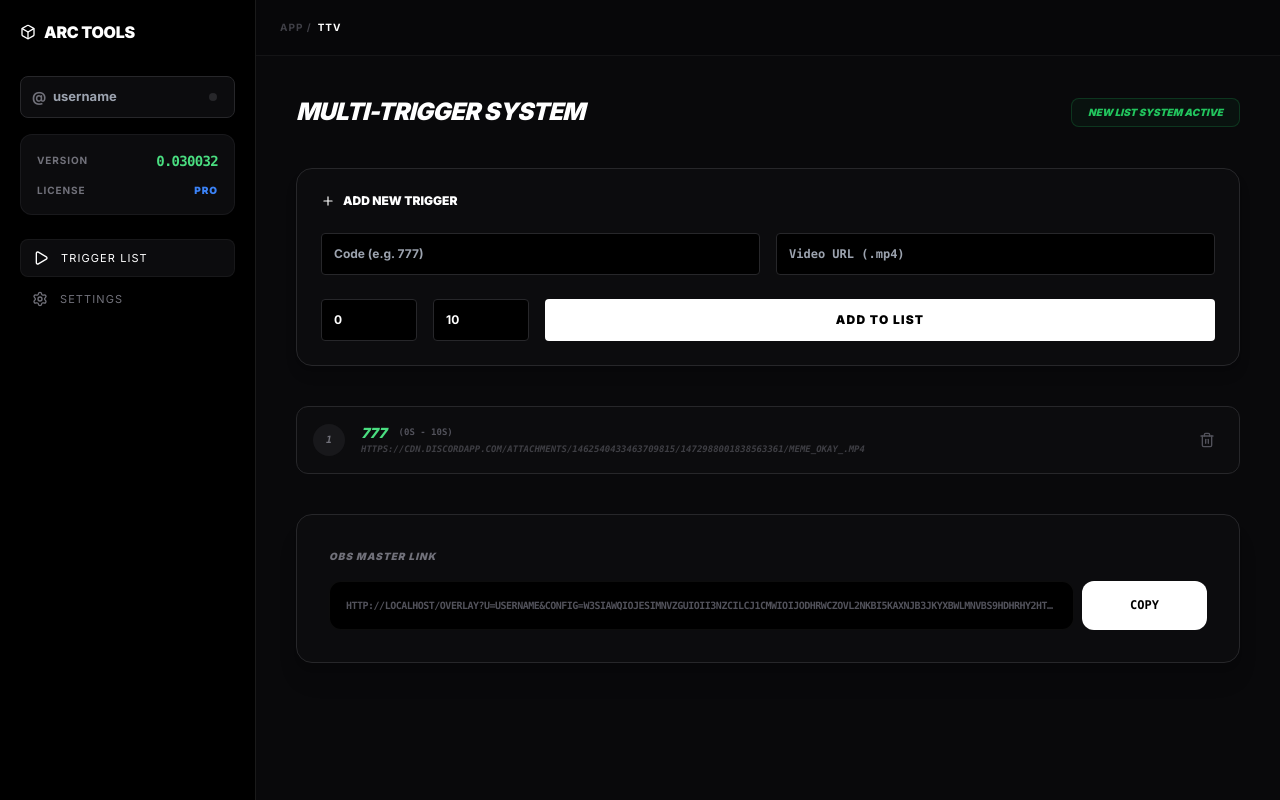
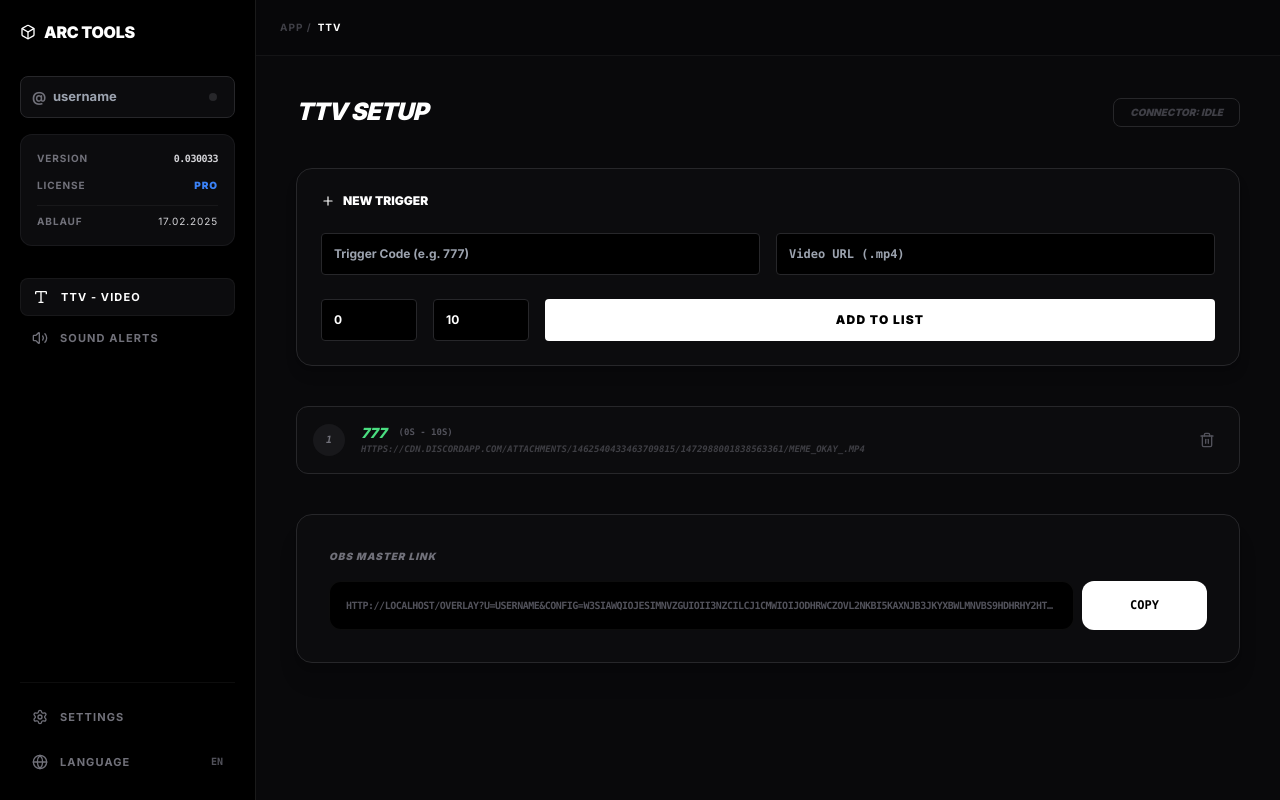
Before and after one commit to muhtarremsi/tiktok-overlay, a Next.js app: page / in a window 1280 px wide. Built offline with nearby package versions, Linux system fonts and the light colour scheme.

Commit message:
Restored Sidebar Design 0.030033 with Multi-Trigger List

```diff
--- a/app/page.tsx
+++ b/app/page.tsx
@@ -3,8 +3,8 @@
 import React, { useState, useEffect, Suspense } from "react";
 import { useSearchParams, useRouter } from "next/navigation";
 import {
-  Box, Loader2, Plus, Trash2, Menu, X,
-  Settings, Globe, Play, CheckCircle
+  Type, Settings, Box, Loader2, Plus, Trash2, Menu, X,
+  Volume2, Globe, Play
 } from "lucide-react";
 
 function DashboardContent() {
@@ -12,32 +12,35 @@ function DashboardContent() {
   const router = useRouter();
   const [username, setUsername] = useState("");
   const [isLive, setIsLive] = useState(false);
+  const [isChecking, setIsChecking] = useState(false);
   const [activeView, setActiveView] = useState("ttv");
   const [sidebarOpen, setSidebarOpen] = useState(false);
   const [baseUrl, setBaseUrl] = useState("");
   const [lang, setLang] = useState(searchParams.get("lang")?.toUpperCase() || "EN");
 
-  // HIER IST DIE NEUE VERSION
-  const version = "0.030032";
+  // NEUE VERSION
+  const version = "0.030033";
+  const expiryDate = "17.02.2025"; // Wie im Screenshot
 
   useEffect(() => {
     setBaseUrl(window.location.origin);
   }, []);
 
-  // Status Check Logic
   useEffect(() => {
     if (!username || username.length < 2) { setIsLive(false); return; }
     const checkStatus = async () => {
+      setIsChecking(true);
       try {
         const res = await fetch(`/api/status?u=${username}`);
         if (res.ok) {
           const data = await res.json();
           setIsLive(!!data.online);
-        }
+        } else { setIsLive(false); }
       } catch (e) { setIsLive(false); }
+      finally { setIsChecking(false); }
     };
-    const interval = setInterval(checkStatus, 5000);
-    return () => clearInterval(interval);
+    const timeoutId = setTimeout(checkStatus, 1000);
+    return () => clearTimeout(timeoutId);
   }, [username]);
 
   const updateLang = (newLang: string) => {
@@ -49,59 +52,79 @@ function DashboardContent() {
     <div className="flex h-screen w-full overflow-hidden bg-[#09090b] text-zinc-200 font-sans text-[12px]">
       {sidebarOpen && <div className="fixed inset-0 bg-black/60 backdrop-blur-sm z-40 lg:hidden" onClick={() => setSidebarOpen(false)} />}
 
-      <aside className={`fixed inset-y-0 left-0 w-64 bg-black border-r border-white/10 z-50 transition-transform lg:relative lg:translate-x-0 ${sidebarOpen ? "translate-x-0" : "-translate-x-full"}`}>
-        <div className="flex flex-col h-full p-5 font-sans uppercase font-bold italic">
+      {/* SIDEBAR - EXACT REPLICA OF IMAGE_248C42 */}
+      <aside className={`fixed inset-y-0 left-0 w-64 bg-black border-r border-white/10 z-50 transition-transform lg:relative lg:translate-x-0 ${sidebarOpen ? "translate-x-0" : "-translate-x-full"} flex flex-col`}>
+        <div className="p-5 flex flex-col h-full font-sans uppercase font-bold italic">
+          {/* LOGO */}
           <div className="flex items-center justify-between mb-8 text-white tracking-tight not-italic">
             <h1 className="text-base flex items-center gap-2 font-black"><Box className="w-4 h-4 text-white" /> ARC TOOLS</h1>
             <button className="lg:hidden" onClick={() => setSidebarOpen(false)}><X size={18} /></button>
           </div>
 
-          <div className="mb-6 space-y-4 not-italic">
+          {/* USER INFO BLOCK */}
+          <div className="mb-8 space-y-4 not-italic">
             <div className="relative">
               <div className="absolute inset-y-0 left-3 flex items-center text-zinc-500 text-sm">@</div>
-              <input type="text" placeholder="Username" value={username} onChange={(e) => setUsername(e.target.value.toLowerCase())} className="w-full bg-[#0c0c0e] border border-zinc-800 text-zinc-200 text-[13px] rounded-lg py-2.5 pl-8 pr-10 focus:outline-none focus:border-zinc-600 transition-all lowercase" />
+              <input type="text" placeholder="username" value={username} onChange={(e) => setUsername(e.target.value.toLowerCase())} className="w-full bg-[#0c0c0e] border border-zinc-800 text-zinc-200 text-[13px] rounded-lg py-2.5 pl-8 pr-10 focus:outline-none focus:border-zinc-600 transition-all lowercase" />
               <div className="absolute inset-y-0 right-3 flex items-center justify-center w-5">
-                 <div className={`w-2 h-2 rounded-full transition-all duration-500 ${isLive ? 'bg-green-500 shadow-[0_0_10px_#22c55e]' : 'bg-zinc-800'}`}></div>
+                 {isChecking ? <Loader2 size={12} className="animate-spin text-zinc-600" /> : <div className={`w-2 h-2 rounded-full transition-all duration-500 ${isLive ? 'bg-green-500 shadow-[0_0_10px_#22c55e]' : 'bg-zinc-800'}`}></div>}
               </div>
             </div>
+
+            {/* INFO CARD (Version, License, Ablauf) */}
             <div className="bg-[#0c0c0e] border border-zinc-800/50 rounded-xl p-4 space-y-3 font-bold uppercase tracking-widest text-[9px] text-zinc-500">
-              <div className="flex justify-between items-center text-[10px]">
-                <span>VERSION</span>
-                {/* HIER MUSS 0.030032 STEHEN */}
-                <span className="text-green-400 font-mono tracking-tighter text-sm">{version}</span>
-              </div>
+              <div className="flex justify-between items-center text-[10px]"><span>VERSION</span><span className="text-zinc-300 font-mono tracking-tighter">{version}</span></div>
               <div className="flex justify-between items-center text-[10px]"><span>LICENSE</span><span className="text-blue-500 font-black">PRO</span></div>
+              <div className="flex justify-between items-center pt-2 border-t border-white/5 text-[10px]"><span>ABLAUF</span><span className="text-zinc-300 font-normal">{expiryDate}</span></div>
             </div>
           </div>
 
-          <nav className="flex-1 space-y-1">
-            <SidebarItem icon={<Play size={16} />} label="Trigger List" active={activeView === "ttv"} onClick={() => {setActiveView("ttv"); setSidebarOpen(false);}} />
-            <SidebarItem icon={<Settings size={16} />} label="Settings" active={activeView === "settings"} onClick={() => {setActiveView("settings"); setSidebarOpen(false);}} />
+          {/* MAIN NAV */}
+          <nav className="space-y-1">
+            <SidebarItem icon={<Type size={16} />} label="TTV - VIDEO" active={activeView === "ttv"} onClick={() => {setActiveView("ttv"); setSidebarOpen(false);}} />
+            <SidebarItem icon={<Volume2 size={16} />} label="SOUND ALERTS" active={activeView === "sounds"} onClick={() => {setActiveView("sounds"); setSidebarOpen(false);}} />
           </nav>
+
+          {/* SPACER TO PUSH SETTINGS DOWN */}
+          <div className="flex-1"></div>
+
+          {/* BOTTOM NAV (Settings & Language) */}
+          <div className="pt-4 space-y-2 border-t border-white/5 not-italic">
+             <SidebarItem icon={<Settings size={16} />} label="SETTINGS" active={activeView === "settings"} onClick={() => {setActiveView("settings"); setSidebarOpen(false);}} />
+
+             {/* LANGUAGE SELECTOR (Simple Style) */}
+             <div className="flex items-center justify-between px-3 py-2.5 text-zinc-500 hover:text-white cursor-pointer transition-colors group relative">
+                <div className="flex items-center gap-3"><Globe size={16} /><span className="text-[11px] font-bold tracking-widest uppercase">LANGUAGE</span></div>
+                <span className="text-[10px] font-mono font-bold text-zinc-600 group-hover:text-white">{lang}</span>
+             </div>
+          </div>
         </div>
       </aside>
 
+      {/* MAIN CONTENT */}
       <main className="flex-1 bg-[#09090b] flex flex-col min-w-0 font-bold uppercase">
         <header className="h-14 border-b border-white/5 flex items-center justify-between px-6 bg-black/20 font-bold uppercase tracking-widest text-[10px]">
           <div className="flex items-center gap-4">
             <button className="lg:hidden text-white" onClick={() => setSidebarOpen(true)}><Menu size={20} /></button>
             <div className="flex items-center gap-1.5"><span className="text-zinc-700">App /</span> <span className="text-white">{activeView}</span></div>
           </div>
-          {isLive && <span className="text-green-500 flex items-center gap-2 font-black italic tracking-[2px]">LIVE</span>}
+          {isLive && <span className="text-green-500 flex items-center gap-2 font-black italic tracking-[2px]"><div className="w-1.5 h-1.5 bg-green-500 rounded-full animate-pulse shadow-[0_0_8px_#22c55e]" /> LIVE</span>}
         </header>
         <div className="flex-1 overflow-y-auto">
-          {activeView === "ttv" ? <ModuleTTV username={username} baseUrl={baseUrl} isLive={isLive} /> : <div className="p-10 text-zinc-500">Settings Area</div>}
+          {activeView === "ttv" ? <ModuleTTV username={username} baseUrl={baseUrl} isLive={isLive} /> : <div className="p-10 text-zinc-600 font-black italic">Settings Module Ready</div>}
         </div>
       </main>
     </div>
   );
 }
 
+// DAS NEUE MULTI-TRIGGER MODUL (ABER IM ALTEN DESIGN)
 function ModuleTTV({ username, baseUrl, isLive }: any) {
-  // Trigger Liste State
+  // Liste mit einem Demo-Eintrag
   const [triggers, setTriggers] = useState<any[]>([
     { id: 1, code: "777", url: "https://cdn.discordapp.com/attachments/1462540433463709815/1472988001838563361/Meme_Okay_.mp4", start: 0, end: 10 }
   ]);
+
   const [newCode, setNewCode] = useState("");
   const [newUrl, setNewUrl] = useState("");
   const [newStart, setNewStart] = useState("0");
@@ -124,15 +147,15 @@ function ModuleTTV({ username, baseUrl, isLive }: any) {
   return (
     <div className="p-6 lg:p-10 max-w-6xl mx-auto space-y-10 uppercase italic font-sans font-bold">
       <div className="flex justify-between items-center font-black">
-        <h2 className="text-xl lg:text-2xl text-white tracking-tight italic">Multi-Trigger System</h2>
-        <div className="px-4 py-1.5 rounded-lg border border-green-500/20 bg-green-500/5 text-green-500 text-[10px]">NEW LIST SYSTEM ACTIVE</div>
+        <h2 className="text-xl lg:text-2xl text-white tracking-tight italic">TTV Setup</h2>
+        <div className={`px-4 py-1.5 rounded-lg border text-[10px] ${isLive ? 'text-green-500 border-green-500/20 bg-green-500/5' : 'text-zinc-700 border-zinc-800'}`}>CONNECTOR: {isLive ? 'ACTIVE' : 'IDLE'}</div>
       </div>
 
-      {/* ADD NEW SECTION */}
+      {/* ADD TRIGGER BOX */}
       <div className="bg-[#0c0c0e] border border-zinc-800 rounded-2xl p-6 space-y-6 shadow-lg">
-        <h3 className="text-white text-xs font-black flex items-center gap-2 not-italic"><Plus size={14} /> ADD NEW TRIGGER</h3>
+        <h3 className="text-white text-xs font-black flex items-center gap-2 not-italic"><Plus size={14} /> NEW TRIGGER</h3>
         <div className="grid grid-cols-1 md:grid-cols-2 gap-4">
-          <input type="text" placeholder="Code (e.g. 777)" value={newCode} onChange={e => setNewCode(e.target.value)} className="bg-black border border-zinc-800 rounded px-3 py-3 text-white text-xs outline-none focus:border-zinc-500 font-bold" />
+          <input type="text" placeholder="Trigger Code (e.g. 777)" value={newCode} onChange={e => setNewCode(e.target.value)} className="bg-black border border-zinc-800 rounded px-3 py-3 text-white text-xs outline-none focus:border-zinc-500 font-bold" />
           <input type="text" placeholder="Video URL (.mp4)" value={newUrl} onChange={e => setNewUrl(e.target.value)} className="bg-black border border-zinc-800 rounded px-3 py-3 text-white text-xs outline-none focus:border-zinc-500 font-mono" />
         </div>
         <div className="flex gap-4">
@@ -142,10 +165,10 @@ function ModuleTTV({ username, baseUrl, isLive }: any) {
         </div>
       </div>
 
-      {/* LIST SECTION */}
+      {/* TRIGGER LIST */}
       <div className="space-y-3">
         {triggers.map((t, i) => (
-          <div key={t.id} className="flex items-center gap-4 bg-[#0c0c0e] border border-zinc-800 p-4 rounded-xl">
+          <div key={t.id} className="flex items-center gap-4 bg-[#0c0c0e] border border-zinc-800 p-4 rounded-xl hover:border-zinc-600 transition-colors">
             <div className="w-8 h-8 bg-zinc-900 rounded-full flex items-center justify-center font-mono text-zinc-500 text-[10px]">{i + 1}</div>
             <div className="flex-1">
               <div className="flex items-center gap-3"><span className="text-green-400 font-black text-sm">{t.code}</span> <span className="text-zinc-600 text-[9px] font-mono not-italic">({t.start}s - {t.end}s)</span></div>
@@ -156,7 +179,7 @@ function ModuleTTV({ username, baseUrl, isLive }: any) {
         ))}
       </div>
 
-      {/* LINK SECTION */}
+      {/* OBS LINK BOX */}
       <div className="bg-[#0c0c0e] border border-zinc-800 rounded-2xl p-6 lg:p-8 space-y-4 not-italic font-bold shadow-xl">
         <label className="text-[10px] text-zinc-500 uppercase tracking-widest font-black italic">OBS Master Link</label>
         <div className="flex flex-col lg:flex-row gap-2 font-mono text-[10px]"><div className="flex-1 text-zinc-600 truncate bg-black px-4 py-4 rounded-xl border border-white/5 uppercase tracking-tighter">{link}</div><button onClick={() => navigator.clipboard.writeText(link)} className="bg-white text-black px-12 py-4 lg:py-0 rounded-xl font-black uppercase text-xs hover:bg-zinc-200">Copy</button></div>
@@ -166,7 +189,7 @@ function ModuleTTV({ username, baseUrl, isLive }: any) {
 }
 
 function SidebarItem({ icon, label, active, onClick }: any) {
-  return <button onClick={onClick} className={`w-full flex items-center gap-3 px-3 py-2.5 rounded-lg text-[11px] uppercase transition-all tracking-widest font-normal ${active ? "bg-[#0c0c0e] text-white font-bold border border-white/5 shadow-xl" : "text-zinc-500 hover:text-white"}`}><span>{icon}</span>{label}</button>;
+  return <button onClick={onClick} className={`w-full flex items-center gap-3 px-3 py-2.5 rounded-lg text-[11px] uppercase transition-all tracking-widest font-bold ${active ? "bg-[#0c0c0e] text-white border border-white/5 shadow-xl" : "text-zinc-500 hover:text-white"}`}><span>{icon}</span>{label}</button>;
 }
 
 export default function Dashboard() { return <Suspense fallback={<div>Loading...</div>}><DashboardContent /></Suspense>; }
```
